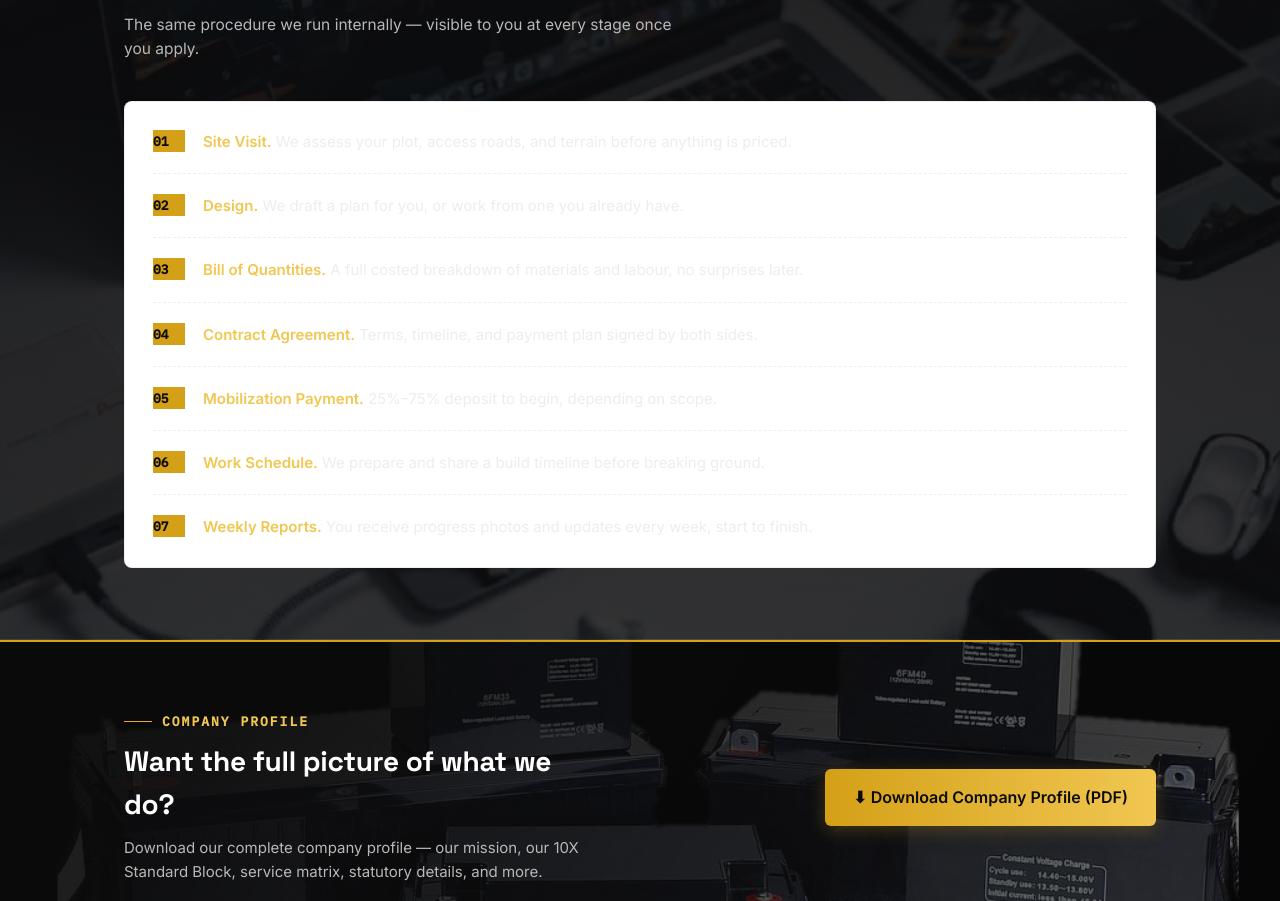
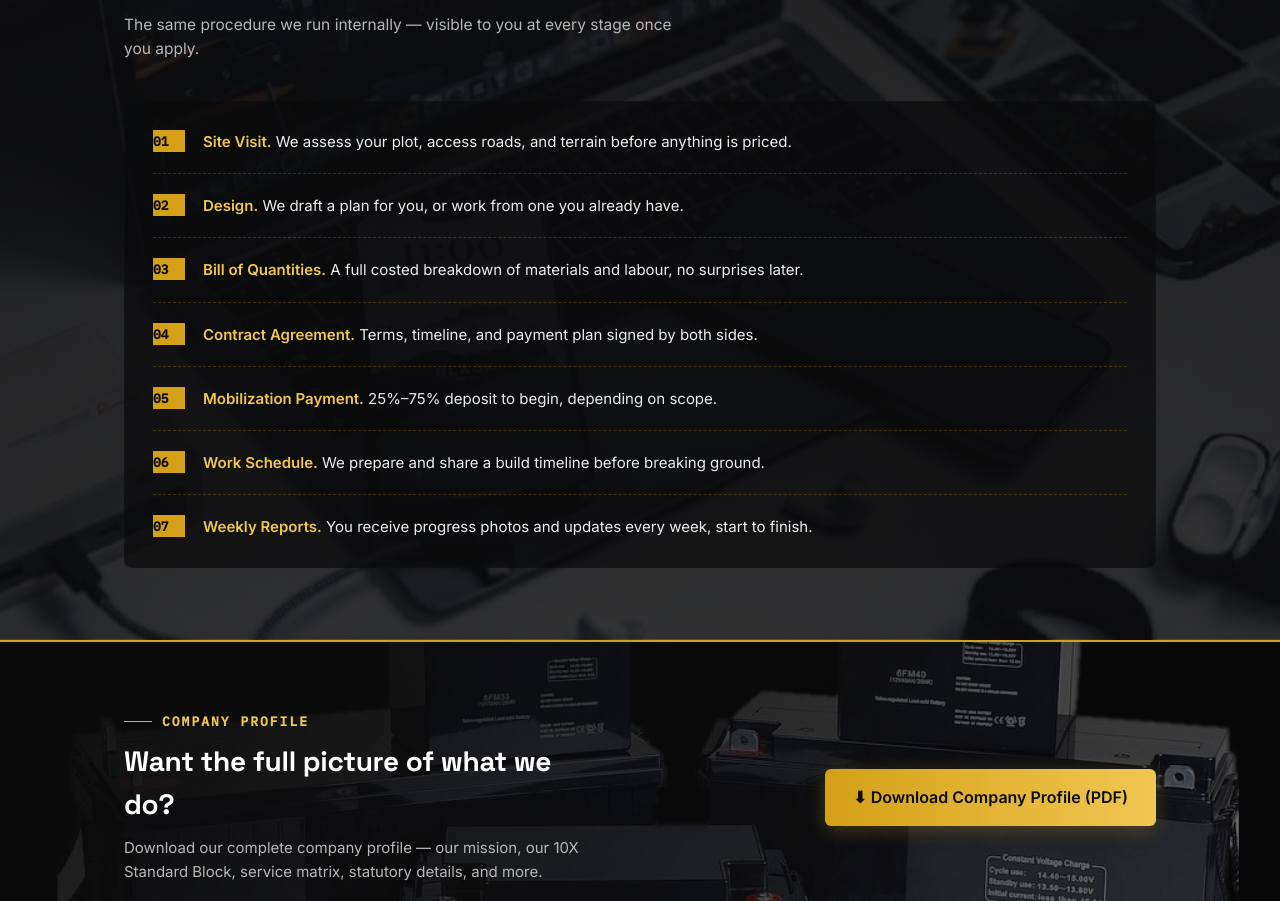
Before and after one commit to mujosej99-boop/ten-x-better-, a website: page index.html in a window 1280 px wide. Shown: the part 1680-2581 px from the top of the page. Drawn offline with Linux system fonts and the light colour scheme.

Commit message:
Update index.html

```diff
--- a/index.html
+++ b/index.html
@@ -175,6 +175,12 @@
   .tx-procedure-section .section-lede{ color: var(--tx-grey) !important; }
   .tx-procedure-section .proc-row p{ color: #EDEDED !important; }
   .tx-procedure-section .proc-row strong{ color: var(--tx-gold-light) !important; }
+  .tx-procedure-section .procedure{
+    background: rgba(11,11,12,0.72) !important;
+  }
+  .tx-procedure-section .proc-row{
+    border-color: rgba(212,160,23,0.25) !important;
+  }
   .proc-num{
     background: var(--tx-gold) !important;
     color: var(--tx-black) !important;
```
